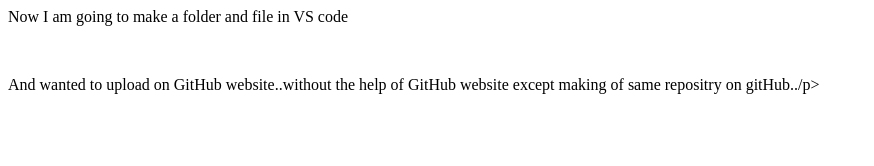
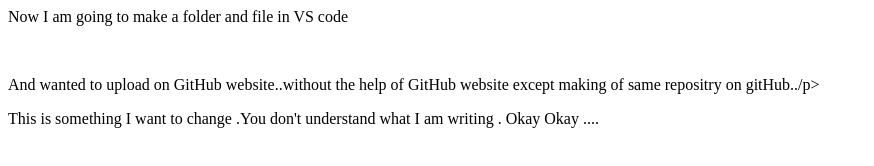
Before and after one commit to Sahilkua/red, a plain HTML site: page index.html in a window 1280 px wide. Shown: the whole page, without its empty margins (0-874 px from the left). Drawn offline with Linux system fonts and the light colour scheme.

Commit message:
New Branch

```diff
--- a/index.html
+++ b/index.html
@@ -1,2 +1,5 @@
 <p>Now I am going to make a folder and file in VS code </p><br>
 <p> And wanted to  upload on GitHub website..without the help of GitHub website except making of same repositry on gitHub../p>
+<div>
+    <p>This is something I want to change .You don't understand what I am writing . Okay Okay ....</p>
+</div>
```
